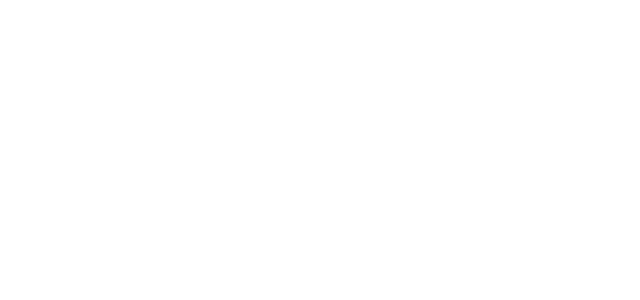
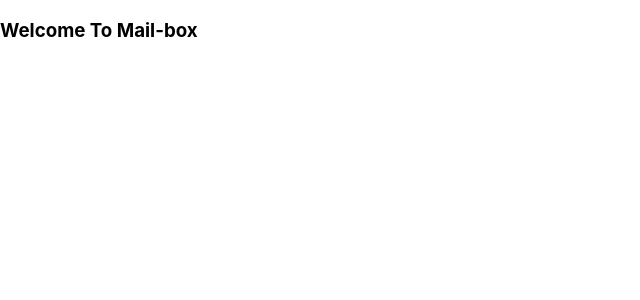
Before and after one commit to Pavan0409/mail-box, a React (Create React App) app: page /welcome in a window 1280 px wide. Before the commit this address had no page. Shown: the top 300 px of the page, without its empty margins (0-640 px from the left). Built offline with nearby package versions, Linux system fonts and the light colour scheme.

Commit message:
integrated login Page

```diff
--- a/src/App.js
+++ b/src/App.js
@@ -1,6 +1,7 @@
 import SignUp from "./components/Signup/Signup";
 import Login from "./components/Signup/Login";
 import { Route, Routes } from "react-router-dom";
+import Welcome from "./components/Welcome";
 
 
 function App() {
@@ -9,6 +10,7 @@
       <Routes>
         <Route exact path="/login" element={<Login />} />
         <Route exact path="/" element={<SignUp />} />
+        <Route exact path="/welcome" element={<Welcome />} />
       </Routes>
     </div>
   );
--- a/src/components/Signup/Login.js
+++ b/src/components/Signup/Login.js
@@ -1,7 +1,8 @@
 import React, { useRef } from "react";
-import { Link } from "react-router-dom";
+import { useNavigate, Link } from "react-router-dom";
 
 const Login = () => {
+    const navigate = useNavigate();
   const emailRef = useRef();
   const inputPasswordRef = useRef();
 
@@ -33,7 +34,10 @@
           alert(data.error.message);
         });
       }
-    });
+    }).then((data) => {
+        localStorage.setItem("idToken",data.idToken);
+        navigate("/welcome");
+    })
     emailRef.current.value="";
     inputPasswordRef.current.value="";
   };
--- /dev/null
+++ b/src/components/Welcome.js
@@ -0,0 +1,11 @@
+import React from "react";
+
+const Welcome = () => {
+  return (
+    <div>
+      <h3>Welcome To Mail-box</h3>
+    </div>
+  );
+};
+
+export default Welcome;
```
